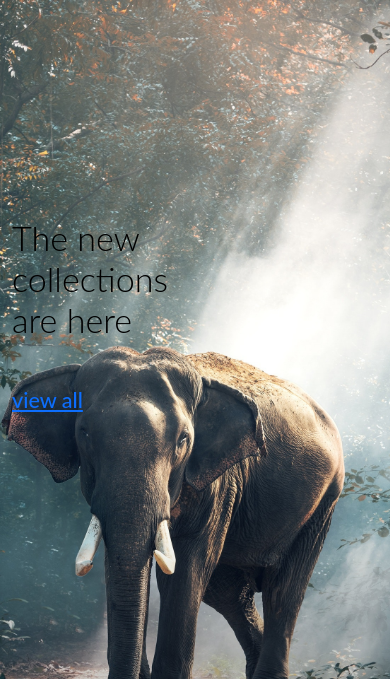
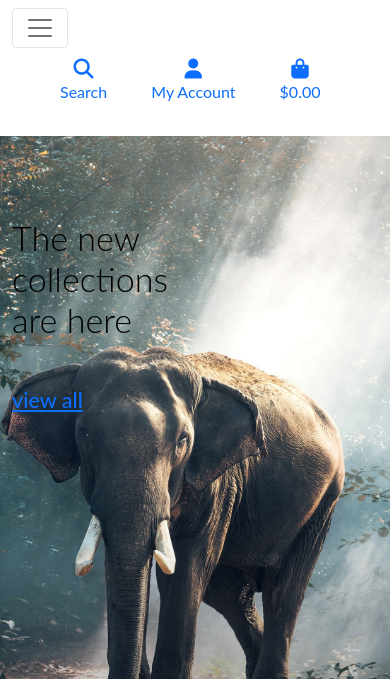
Before and after one commit to emmawalshdev/kaytea_art, a Django app: page / in a window 390 px wide. Shown: the top 679 px of the page. Run offline with Django 3.2, Linux system fonts and the light colour scheme; the visitor is signed in with stand-in values (Sample User, id 1); some libraries are stand-ins or nearby versions.

Commit message:
Add main and mobile  site navbar link structure

```diff
--- a/static/css/base.css
+++ b/static/css/base.css
@@ -4,7 +4,7 @@ html{
 }
 
 body{
-    background: url('media/pexels-pixabay-247431.jpg') no-repeat center center fixed;
+    background: url('/media/pexels-pixabay-247431.jpg') no-repeat center center fixed;
     background-size: cover;
     height: calc(100vh - 164px);
     color: black;
--- a/templates/base.html
+++ b/templates/base.html
@@ -26,9 +26,9 @@
 
     {% block corejs %}
         <script src="https://kit.fontawesome.com/3f39403620.js" crossorigin="anonymous"></script>
-        <script src="https://cdn.jsdelivr.net/npm/bootstrap@5.0.2/dist/js/bootstrap.bundle.min.js" integrity="sha384-MrcW6ZMFYlzcLA8Nl+NtUVF0sA7MsXsP1UyJoMp4YLEuNSfAP+JcXn/tWtIaxVXM" crossorigin="anonymous"></script>
-        <script src="https://cdn.jsdelivr.net/npm/@popperjs/core@2.9.2/dist/umd/popper.min.js" integrity="sha384-IQsoLXl5PILFhosVNubq5LC7Qb9DXgDA9i+tQ8Zj3iwWAwPtgFTxbJ8NT4GN1R8p" crossorigin="anonymous"></script>
-        <script src="https://cdn.jsdelivr.net/npm/bootstrap@5.0.2/dist/js/bootstrap.min.js" integrity="sha384-cVKIPhGWiC2Al4u+LWgxfKTRIcfu0JTxR+EQDz/bgldoEyl4H0zUF0QKbrJ0EcQF" crossorigin="anonymous"></script>
+        <script src="https://code.jquery.com/jquery-3.2.1.slim.min.js" integrity="sha384-KJ3o2DKtIkvYIK3UENzmM7KCkRr/rE9/Qpg6aAZGJwFDMVNA/GpGFF93hXpG5KkN" crossorigin="anonymous"></script>
+<script src="https://cdnjs.cloudflare.com/ajax/libs/popper.js/1.12.9/umd/popper.min.js" integrity="sha384-ApNbgh9B+Y1QKtv3Rn7W3mgPxhU9K/ScQsAP7hUibX39j7fakFPskvXusvfa0b4Q" crossorigin="anonymous"></script>
+<script src="https://maxcdn.bootstrapcdn.com/bootstrap/4.0.0/js/bootstrap.min.js" integrity="sha384-JZR6Spejh4U02d8jOt6vLEHfe/JQGiRRSQQxSfFWpi1MquVdAyjUar5+76PVCmYl" crossorigin="anonymous"></script>
     {% endblock %}
 
     {% block extra_js %}
@@ -98,6 +98,15 @@
                 </ul>
             </div>
           </div>
+          <div class="row bg-white">
+            <nav class="navbar navbar-expand-lg navbar-light w-100">
+                <button class="navbar-toggler" type="button" data-toggle="collapse" data-target="#main-nav" aria-controls="main-nav" aria-expanded="false" aria-label="Toggle navigation">
+                    <span class="navbar-toggler-icon"></span>
+                </button>
+                {% include 'includes/mobile-top-header.html' %}
+                {% include 'includes/main-nav.html' %}
+            </nav>
+          </div>
       </header>
 
       {% if messages %}
--- /dev/null
+++ b/templates/includes/main-nav.html
@@ -0,0 +1,33 @@
+<div class="collapse navbar-collapse" id="main-nav">
+    <ul class="navbar-nav w-auto mx-auto">
+        <li class="nav-item">
+            <a class="logo-font font-weight-bold nav-link text-black mr-5" href="#" id="about-link" aria-haspopup="true" aria-expanded="false">
+                About
+            </a>
+        </li>
+
+        <li class="nav-item">
+            <a class="logo-font font-weight-bold nav-link text-black mr-5" href="#" id="gallery-link" aria-haspopup="true" aria-expanded="false">
+                Gallery
+            </a>
+        </li>
+
+        <li class="nav-item dropdown">
+            <a class="logo-font font-weight-bold nav-link text-black mr-5" href="#" id="homeware-link" data-toggle="dropdown" aria-haspopup="true" aria-expanded="false">
+                Shop
+            </a>
+            <div class="dropdown-menu border-0" aria-labelledby="homeware-link">
+                <a href="" class="dropdown-item">View all</a>
+                <a href="" class="dropdown-item">Original Artwork</a>
+                <a href="" class="dropdown-item">Prints</a>
+                <a href="" class="dropdown-item">Greeting Cards</a>
+            </div>
+        </li>
+
+        <li class="nav-item dropdown">
+            <a class="logo-font font-weight-bold nav-link text-black" href="#" id="connect-link" aria-haspopup="true" aria-expanded="false">
+                Connect
+            </a>
+        </li>
+    </ul>
+</div>
--- /dev/null
+++ b/templates/includes/mobile-top-header.html
@@ -0,0 +1,58 @@
+<ul>
+    <li class="list-inline-item">
+      <a class="text-black nav-link d-block d-lg-none" href="#" id="mobile-search" data-toggle="dropdown" aria-haspopup="true" aria-expanded="false">
+          <div class="text-center">
+              <div><i class="fas fa-search fa-lg"></i></div>
+              <p class="my-0">Search</p>
+          </div>
+      </a>
+      <div class="dropdown-menu border-0 w-100 p-3 rounded-0 my-0" aria-labelledby="mobile-search">
+          <form class="form" method="GET" action="">
+              <div class="input-group w-100">
+                  <input class="form-control border border-black rounded-0" type="text" name="q" placeholder="Search our site">
+                  <div class="input-group-append">
+                      <button class="form-control form-control btn btn-black border border-black rounded-0" type="submit">
+                          <span class="icon">
+                              <i class="fas fa-search"></i>
+                          </span>
+                      </button>
+                  </div>
+              </div>
+          </form>
+      </div>
+  </li>
+  <li class="list-inline-item dropdown">
+      <a class="text-black nav-link d-block d-lg-none" href="#" id="user-options" data-toggle="dropdown" aria-haspopup="true" aria-expanded="false">
+          <div class="text-center">
+              <div><i class="fas fa-user fa-lg"></i></div>
+              <p class="my-0">My Account</p>
+          </div>
+      </a>
+      <div class="dropdown-menu border-0" aria-labelledby="user-options">
+          {% if request.user.is_authenticated %}
+              {% if request.user.is_superuser %}
+                  <a href="{% url 'account_logout' %}" class="dropdown-item">Product Management</a>
+              {% endif %}
+              <a href="" class="dropdown-item">My Profile</a>
+              <a href="{% url 'account_logout' %}" class="dropdown-item">Logout</a>
+          {% else %}
+              <a href="{% url 'account_signup' %}" class="dropdown-item">Register</a>
+              <a href="{% url 'account_login' %}" class="dropdown-item">Login</a>
+          {% endif %}
+      </div>
+  </li>
+  <li class="list-inline-item">
+      <a class="{% if grand_total %}text-primary font-weight-bold{% else %}text-black{% endif %} nav-link d-block d-lg-none" href="">
+          <div class="text-center">
+              <div><i class="fas fa-shopping-bag fa-lg"></i></div>
+              <p class="my-0">
+                  {% if grand_total %}
+                      ${{ grand_total|floatformat:2 }}
+                  {% else %}
+                      $0.00
+                  {% endif %}
+              </p>
+          </div>
+      </a>
+    </li>
+  </ul>
```
